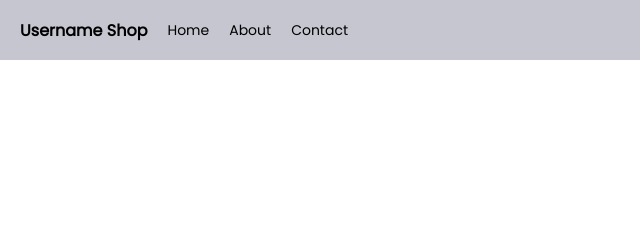
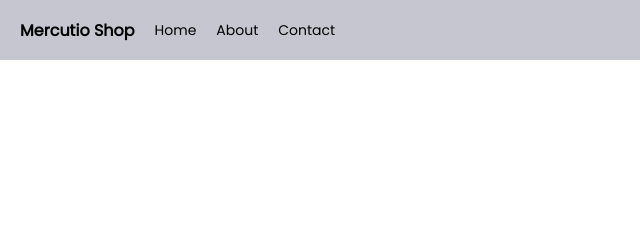
Before and after one commit to jonathanmercutio2013/Mercutio-Git-Shop, a plain HTML site: page index.html in a window 1280 px wide. Shown: the top 240 px of the page, 0-640 px from the left. Drawn offline with Linux system fonts and the light colour scheme.

Commit message:
name shop updated
Name shop was update to Mercutio Shop

```diff
--- a/index.html
+++ b/index.html
@@ -9,7 +9,7 @@
 </head>
 <body>
   <div class="nav">
-    <a href="#" class="logo">Username Shop</a>
+    <a href="#" class="logo">Mercutio Shop</a>
     <a href="#">Home</a>
     <a href="#">About</a>
     <a href="#">Contact</a>
```
